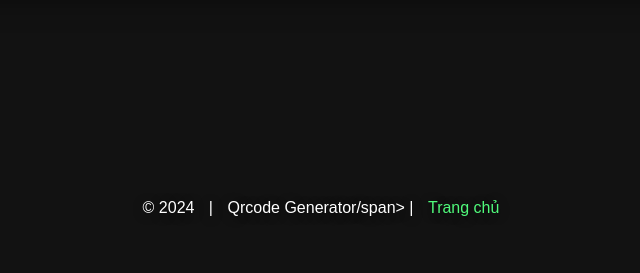
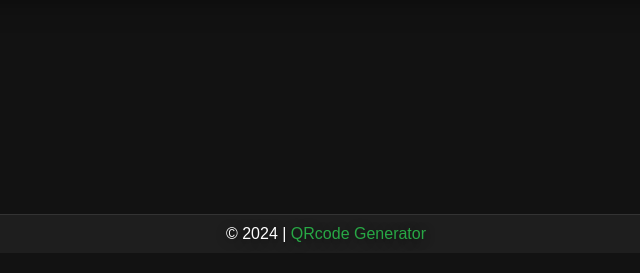
Before and after one commit to tanbaycu/tanbaycu-website, a Flask app: page /qrcode in a window 1280 px wide. Shown: the part 527-800 px from the top of the page, without its empty margins (314-954 px from the left). Run offline with Flask 3, Linux system fonts and the light colour scheme; parts of the project's set-up code (start-up, migrations or seed data) failed here and were passed over.

Commit message:
hello me

```diff
--- a/templates/qrcode.html
+++ b/templates/qrcode.html
@@ -157,44 +157,33 @@
 
     footer {
       margin-top: auto;
-      /* Đẩy footer xuống dưới cùng */
-      padding: 20px 0;
-      /* Padding trên và dưới */
-      font-size: 1rem;
-      /* Kích thước chữ */
-      display: flex;
-      /* Sử dụng flexbox */
-      justify-content: center;
-      /* Căn giữa nội dung trong footer */
-      align-items: center;
-      /* Căn giữa theo chiều dọc */
-      background-color: transparent;
-      /* Nền trong suốt, không cần phông nền */
+      /* Đẩy footer xuống cuối cùng */
+      width: 100%;
+      /* Chiếm toàn bộ chiều rộng */
+      background-color: #1e1e1e;
+      /* Nền footer tối */
+      padding: 10px 0;
+      text-align: center;
+      /* Căn giữa cho footer */
+      border-top: 1px solid #333;
+      /* Viền trên cho footer */
       color: #ffffff;
-      /* Màu chữ sáng */
+      /* Chữ màu trắng */
     }
 
     footer a {
-      color: #50fa7b;
-      /* Màu chữ liên kết trong footer */
+      color: #28a745;
+      /* Chữ màu xanh lá cho liên kết */
       text-decoration: none;
-      /* Không gạch chân */
-      transition: color 0.3s;
-      /* Hiệu ứng chuyển màu */
-      margin: 0 10px;
-      /* Khoảng cách giữa các liên kết */
+      /* Bỏ gạch chân */
+      transition: color 0.3s ease;
+      /* Hiệu ứng khi hover */
     }
 
     footer a:hover {
-      color: #ffffff;
-      /* Màu chữ khi hover */
+      color: #218838;
+      /* Màu tối hơn khi hover */
     }
-
-    footer span {
-      margin: 0 10px;
-      /* Khoảng cách giữa các phần tử */
-    }
-
 
     @media only screen and (max-width: 480px) {
       body {
@@ -254,13 +243,8 @@
     </div>
   </div>
   <footer>
-    <p>
-      <span>© 2024</span> |
-      <span>Qrcode Generator/span> |
-        <a href="{{ url_for('homepage') }}">Trang chủ</a>
-    </p>
+    <div>© 2024 | <a href="/">QRcode Generator</a></div>
   </footer>
-
 
   <script>
     $(document).ready(function () {
--- a/templates/shorten_link.html
+++ b/templates/shorten_link.html
@@ -233,7 +233,7 @@
 
   <footer>
     <p>
-      <span>© 2024</span> |
+      <span>©2024</span> |
       <span>Url Shortener</span> |
       <a href="{{ url_for('homepage') }}">Trang chủ</a>
     </p>
```
